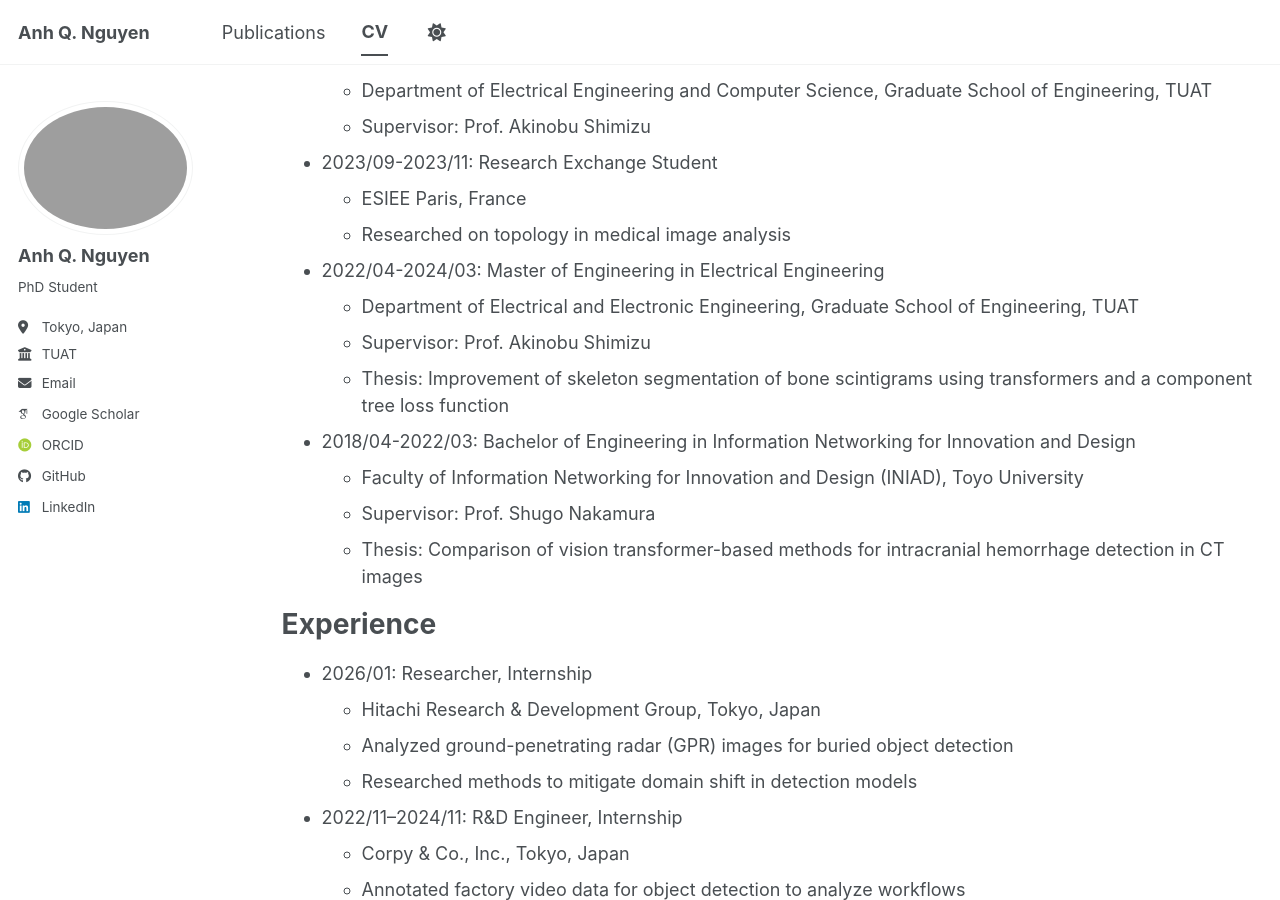
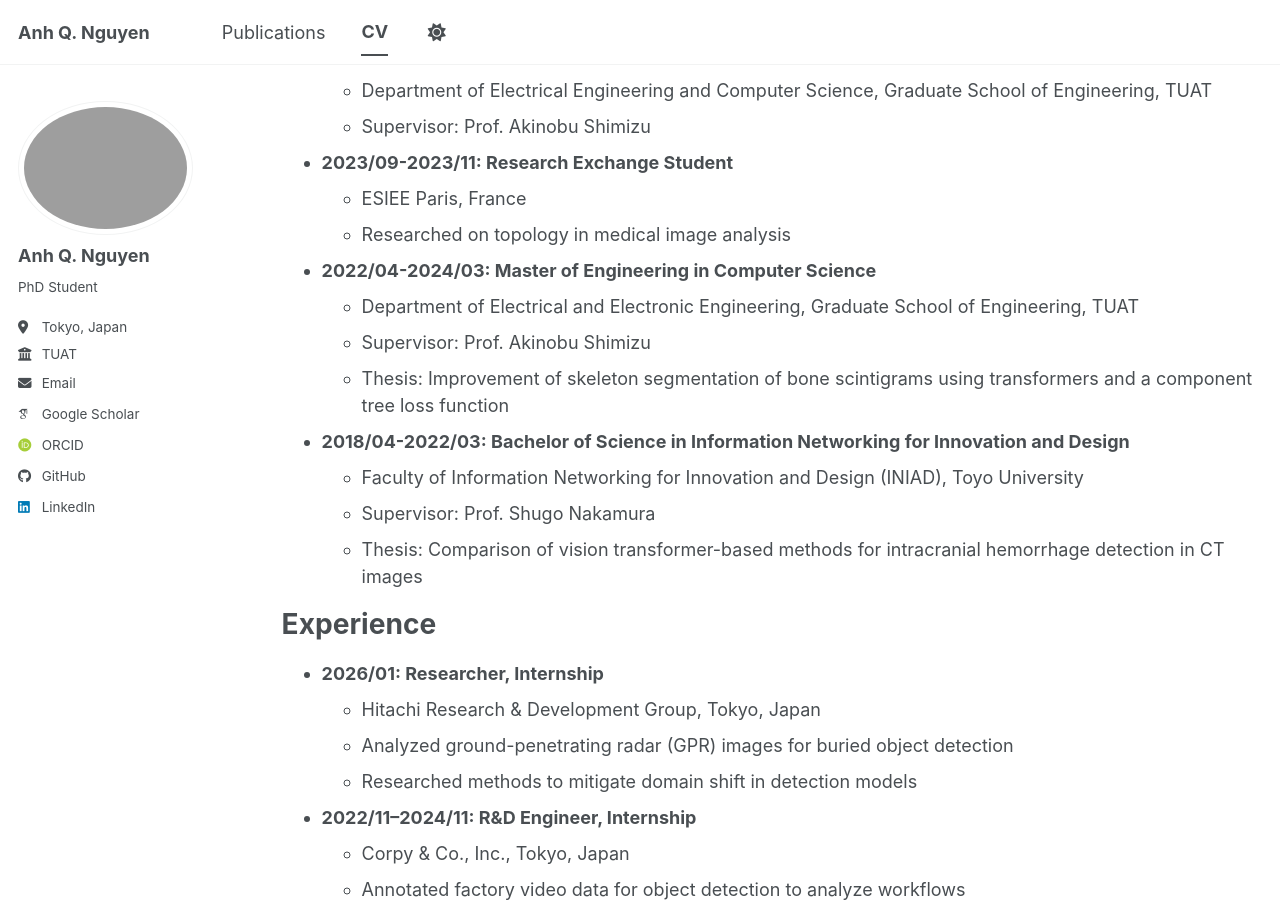
Before and after one commit to nguyenqanh/nguyenqanh.github.io, a Jekyll site: the page built from _pages/cv.md, in a window 1280 px wide and 900 px high, scrolled down 310 px. Built offline with Jekyll 4.4.1, drawn with Linux system fonts in a browser that asks for light colours; some web fonts are replaced; a script bundle is joined from its source files by our own code; library files that are not in the unit come from our copies.

Commit message:
Update cv.md

```diff
--- a/_pages/cv.md
+++ b/_pages/cv.md
@@ -17,36 +17,36 @@ Languages: Vietnamese, English, Japanese
 
 Education
 ======
-* 2024/04–2027/03: Ph.D. in Computer Science
+* **2024/04–2027/03: Ph.D. in Computer Science**
   * Department of Electrical Engineering and Computer Science, Graduate School of Engineering, TUAT
   * Supervisor: Prof. Akinobu Shimizu
-* 2023/09-2023/11: Research Exchange Student
+* **2023/09-2023/11: Research Exchange Student**
   * ESIEE Paris, France
   * Researched on topology in medical image analysis
-* 2022/04-2024/03: Master of Engineering in Electrical Engineering
+* **2022/04-2024/03: Master of Engineering in Computer Science**
   * Department of Electrical and Electronic Engineering, Graduate School of Engineering, TUAT
   * Supervisor: Prof. Akinobu Shimizu
   * Thesis: Improvement of skeleton segmentation of bone scintigrams using transformers and a component tree loss function
-* 2018/04-2022/03: Bachelor of Engineering in Information Networking for Innovation and Design
+* **2018/04-2022/03: Bachelor of Science in Information Networking for Innovation and Design**
   * Faculty of Information Networking for Innovation and Design (INIAD), Toyo University
   * Supervisor: Prof. Shugo Nakamura
   * Thesis: Comparison of vision transformer-based methods for intracranial hemorrhage detection in CT images
 
 Experience
 ======
-* 2026/01: Researcher, Internship
+* **2026/01: Researcher, Internship**
   * Hitachi Research & Development Group, Tokyo, Japan
   * Analyzed ground-penetrating radar (GPR) images for buried object detection
   * Researched methods to mitigate domain shift in detection models
-* 2022/11–2024/11: R&D Engineer, Internship
+* **2022/11–2024/11: R&D Engineer, Internship**
   * Corpy & Co., Inc., Tokyo, Japan
   * Annotated factory video data for object detection to analyze workflows
   * Researched object detection and human concentration detection methods
-* 2022/02–2022/10: AI Engineer, Internship
+* **2022/02–2022/10: AI Engineer, Internship**
   * Global Walkers, Inc., Tokyo, Japan
   * Analyzed and augmented voice data and improved voice classification models
   * Collected depth camera data and improved human pose estimation models
-* 2019/09–2022/02: Data Scientist, Internship
+* **2019/09–2022/02: Data Scientist, Internship**
   * atta Inc., Tokyo, Japan
   * Analyzed flight and hotel pricing data and improved price prediction models
   * Developed backend systems and implemented unit tests for the SmartORDER service
```
